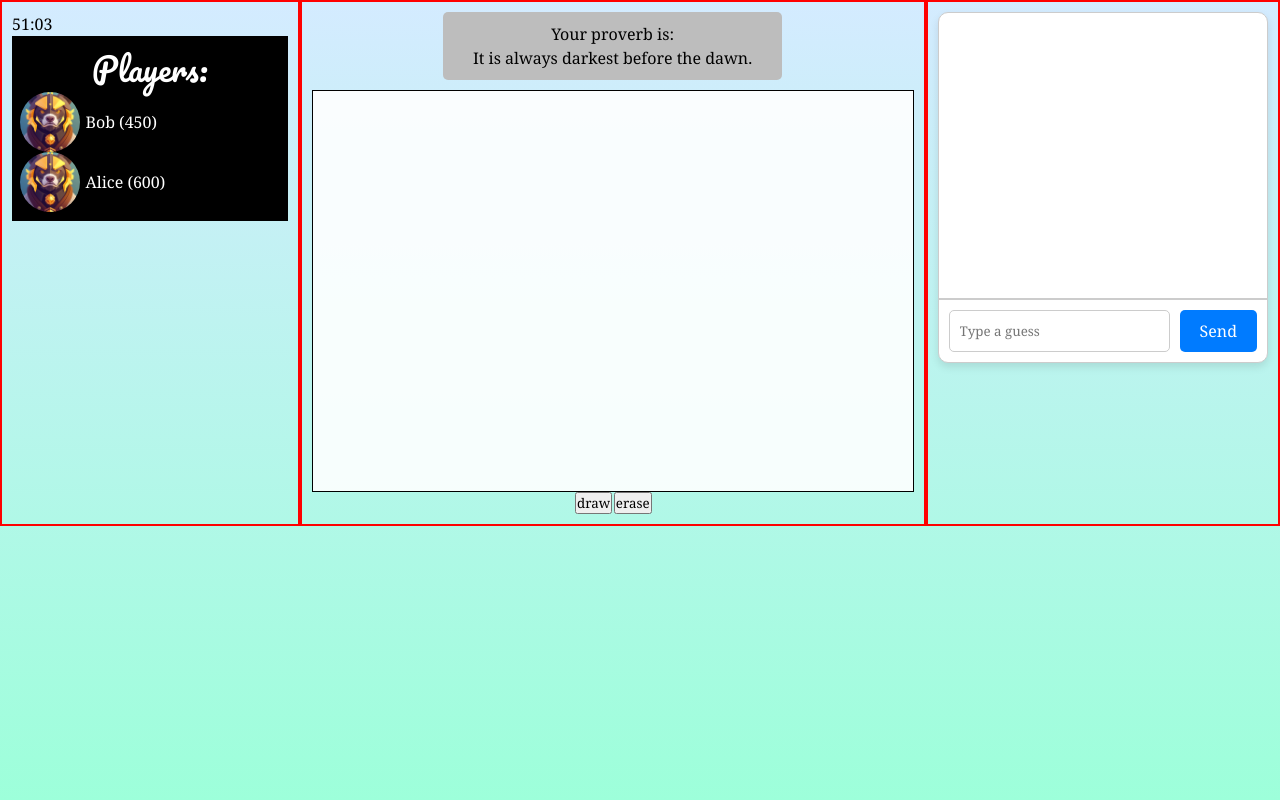
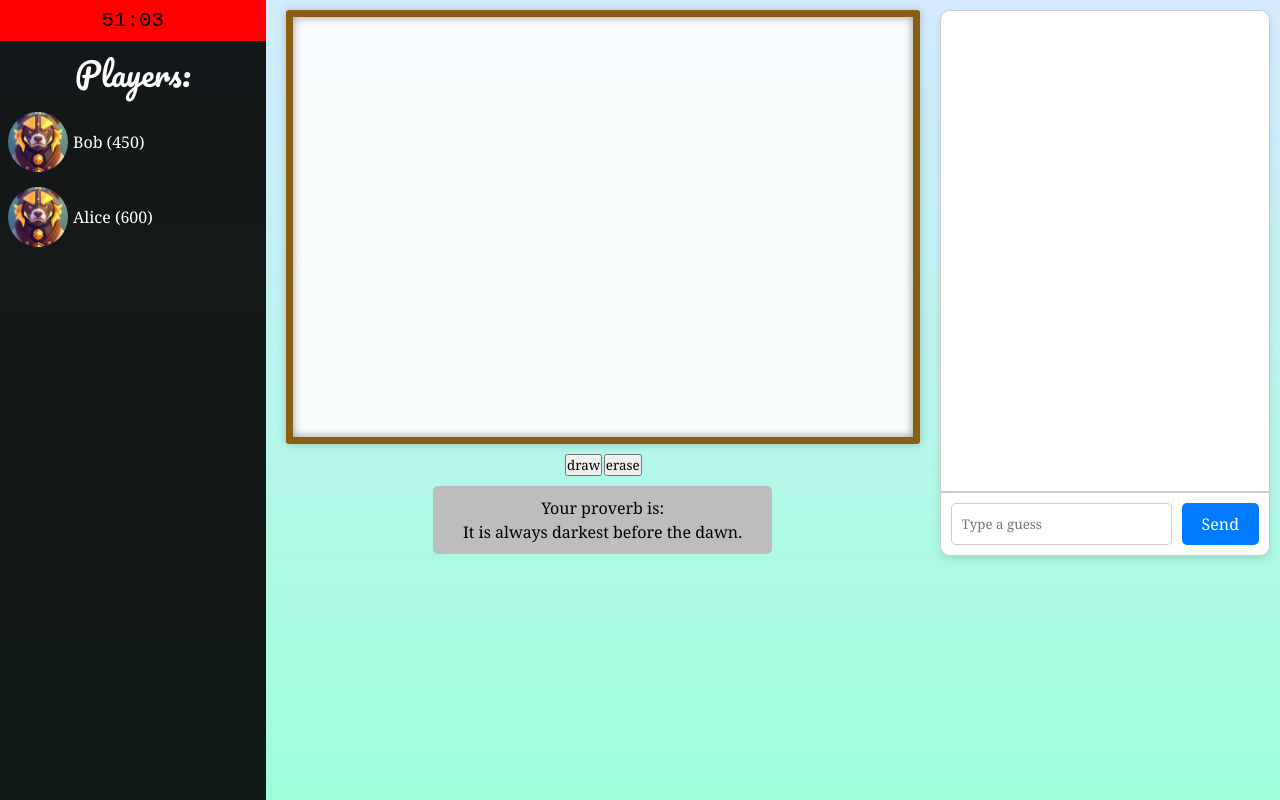
Before and after one commit to rachel-meadows/proverb-painter, a React (Vite) app in the folder proverb-painter.client/: page /game in a window 1280 px wide. Built offline with nearby package versions, Linux system fonts and the light colour scheme.

Commit message:
Improve styling of game page

```diff
--- a/proverb-painter.client/src/Game.css
+++ b/proverb-painter.client/src/Game.css
@@ -5,8 +5,22 @@
 
 .game-column {
     flex: 1;
-    border: 2px solid red;
     padding: 10px;
+}
+
+.game-timer {
+    text-align: center;
+    background-color: red;
+    font-family: monospace;
+    padding: 5px 10px;
+    font-size: 1.3rem;
+}
+
+.game-leftThird {
+    background-color: rgba(0, 0, 0, 0.9);
+    height: 100vh;
+    padding: 0px;
+    margin-right: 10px;
 }
 
 .game-centreThird {
@@ -27,21 +41,24 @@
     display: flex;
     flex-direction: column;
     align-items: center;
+    gap: 10px;
 }
 
 .game-canvas {
     cursor: crosshair;
-    border: 1px solid #000000;
     background-color: rgba(255, 255, 255, 0.895);
+    border: 7px solid #8b5f13;
+    padding: 10px;
+    box-shadow: inset 0 0 10px rgba(0, 0, 0, 0.4), /* Inner shadow */
+                0 0 10px rgba(0, 0, 0, 0.2); /* Outer shadow */
+    border-radius: 3px;
 }
 
 .game-playersList {
-    border: black 3px;
-    background-color: black;
     padding: 3%;
     display: flex;
     flex-direction: column;
-    gap: 5%;
+    gap: 15px;
     color: white;
     height: auto;
     width: 100%;
--- a/proverb-painter.client/src/Game.jsx
+++ b/proverb-painter.client/src/Game.jsx
@@ -102,10 +102,6 @@ function Game() {
         </div>
       </div>
       <div className="game-column game-centreThird">
-        <div className="game-proverbContainer">
-          <p>Your proverb is:</p>
-          It is always darkest before the dawn.
-        </div>
         <div className="game-canvasPlacement">
           <canvas
             className="game-canvas"
@@ -125,6 +121,10 @@ function Game() {
               onClick={() => setToolType('erase')}
             />
           </div>
+        </div>
+        <div className="game-proverbContainer">
+          <p>Your proverb is:</p>
+          It is always darkest before the dawn.
         </div>
       </div>
       <div className="game-column game-rightThird">
```
